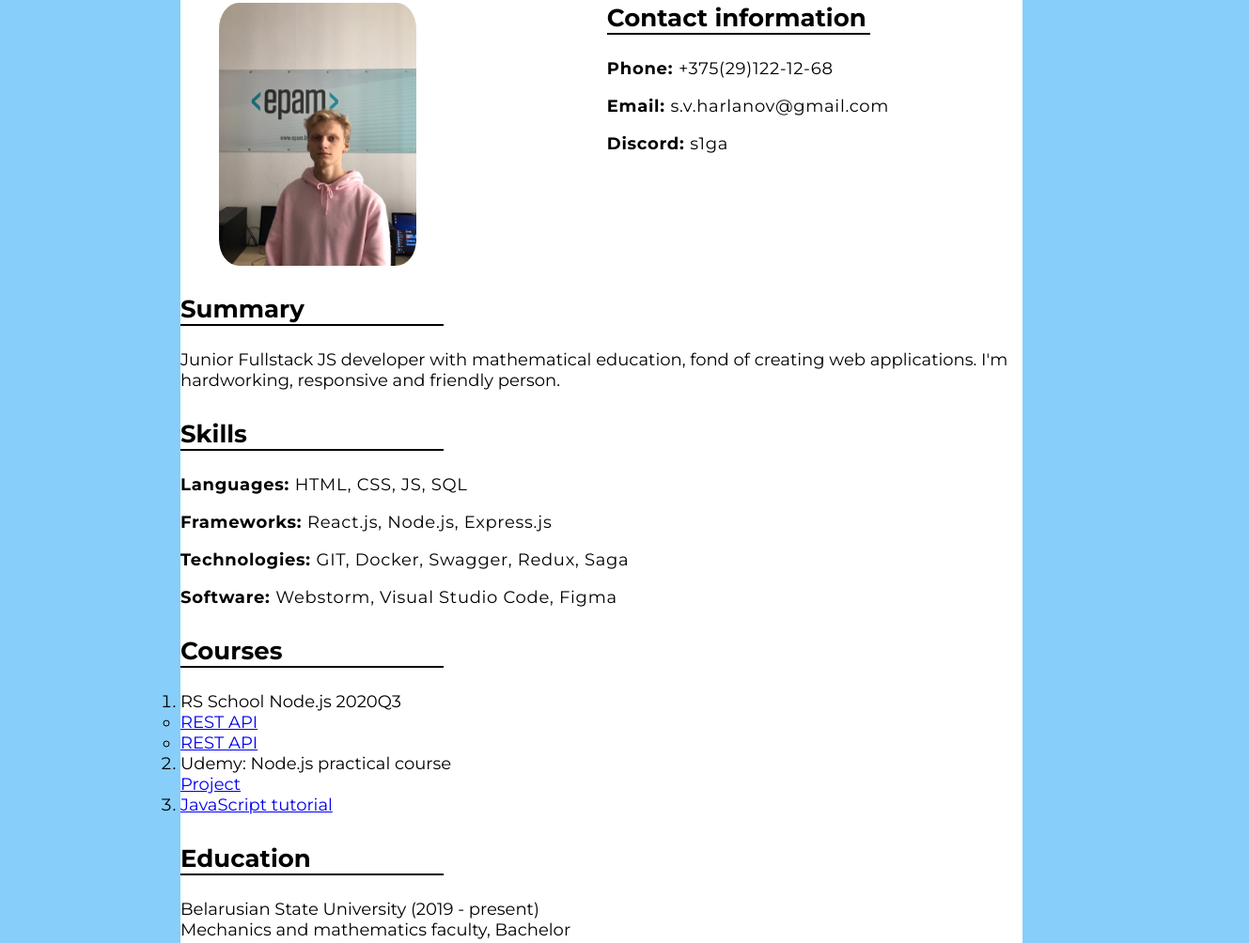
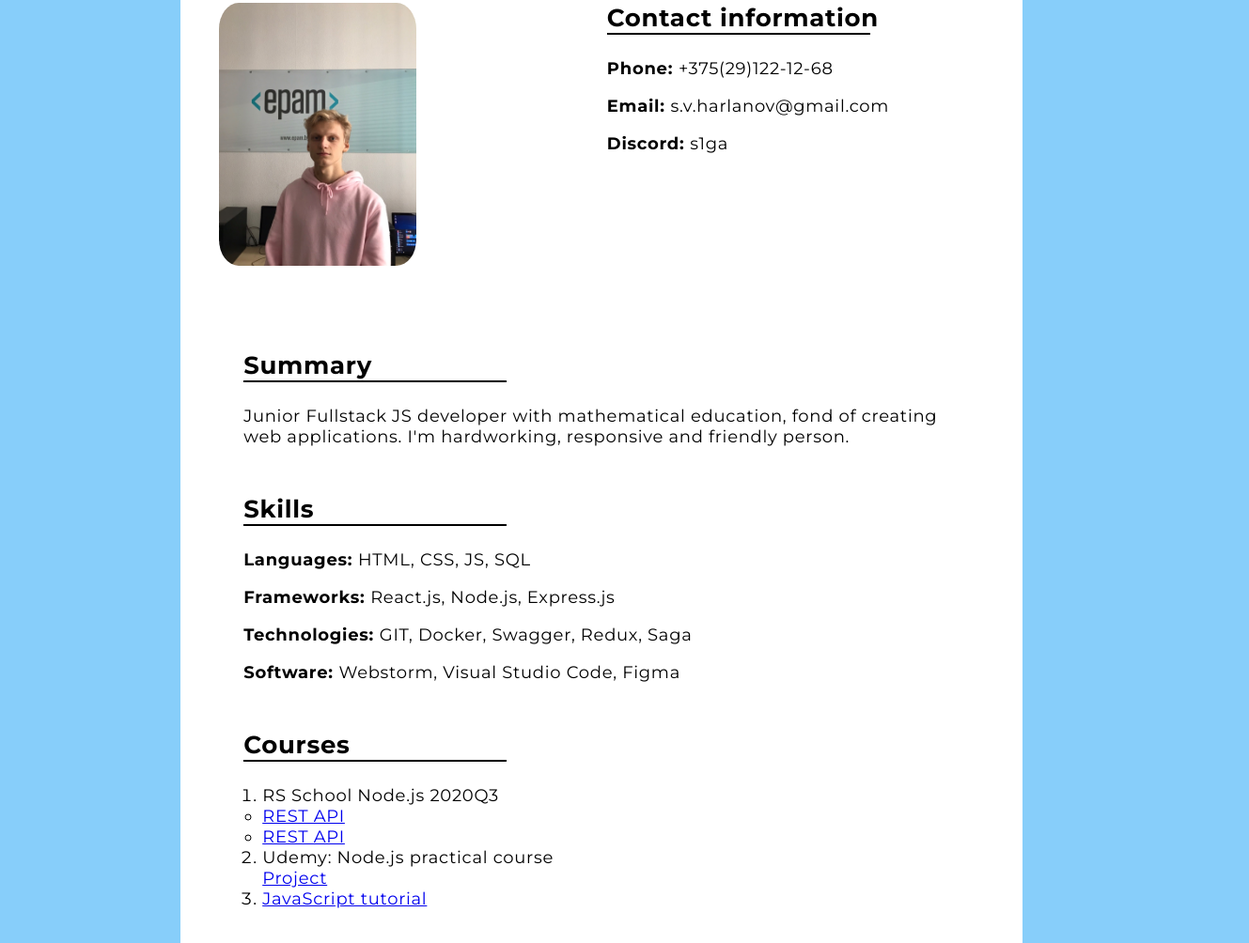
Before and after one commit to s1ga/rsschool-cv, a plain HTML site: page index.html in a window 1280 px wide. Shown: the part 89-1093 px from the top of the page at 94% size, 1329 px wide, since content can reach past the window. Drawn offline with Linux system fonts and the light colour scheme.

Commit message:
feat: add styles to main section

```diff
--- a/index.html
+++ b/index.html
@@ -47,7 +47,7 @@
         <section class="main-section">
             <h2 class="section-title">Courses</h2>
             <p class="section-text">
-                <ol>
+                <ol class="section-order-list">
                     <li>
                         RS School Node.js 2020Q3
                         <ul>
--- a/styles.css
+++ b/styles.css
@@ -13,6 +13,7 @@ body {
     width: 70%;
     margin: 0 auto;
     background-color: #fff;
+    letter-spacing: 0.7px;
 }
 
 .header {
@@ -59,7 +60,6 @@ body {
 }
 
 .section-list-item {
-    letter-spacing: 0.7px;
     margin-bottom: 18px;
 }
 
@@ -68,7 +68,9 @@ body {
 }
 
 .main {
-
+    width: 85%;
+    margin: 0 auto;
+    margin-top: 60px;
 }
 
 .main-section:last-child {
@@ -76,10 +78,9 @@ body {
 }
 
 .main-section {
-    /* margin-left: 20px; */
-    margin-bottom: 30px;
+    margin-bottom: 50px;
 }
 
-.section-text {
-
+.section-order-list {
+    margin-left: 20px;
 }
```
Lines whose indentation alone changed are shown as unchanged.
